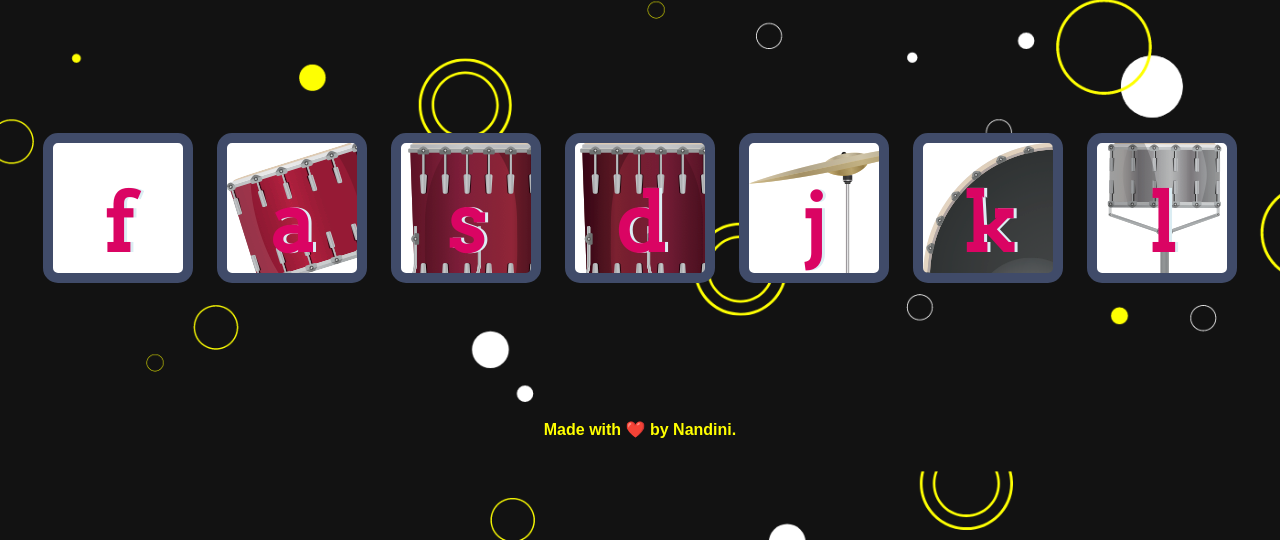
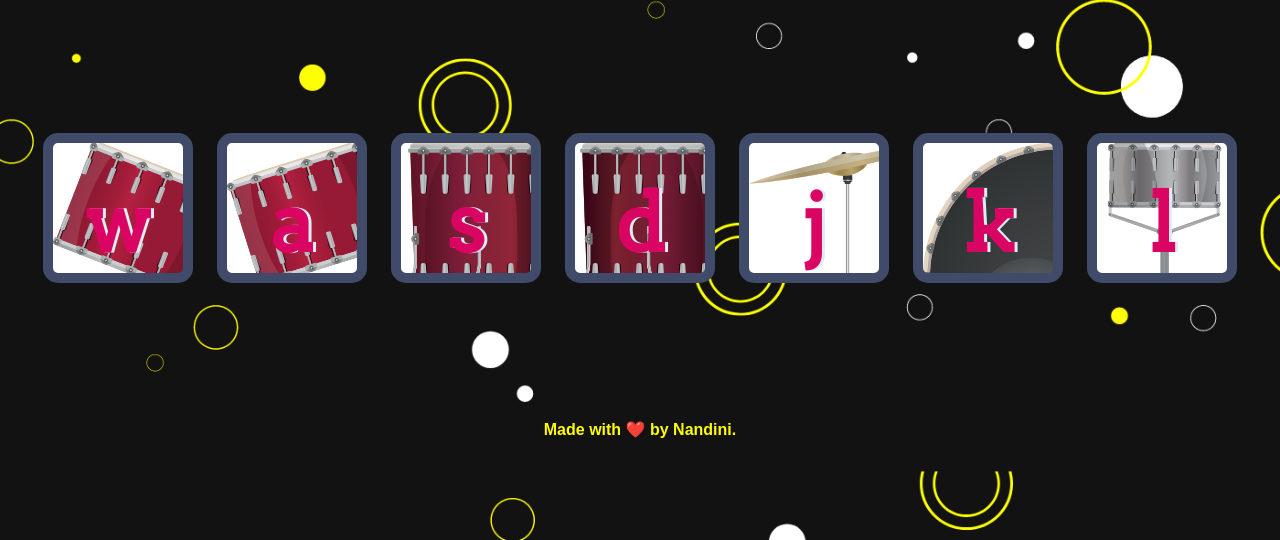
Before and after one commit to NandiniChaurasia/Drum-Kit, a plain HTML site: page index.html in a window 1280 px wide. Shown: the part 260-800 px from the top of the page. Drawn offline with Linux system fonts and the light colour scheme; a web font is replaced by a local one.

Commit message:
Update index.html

```diff
--- a/index.html
+++ b/index.html
@@ -16,7 +16,7 @@
 
   <h1 id="title">Drum 🥁 Kit</h1>
   <div class="set">
-    <button class="f drum">f</button>
+    <button class="w drum">w</button>
     <button class="a drum">a</button>
     <button class="s drum">s</button>
     <button class="d drum">d</button>
```
